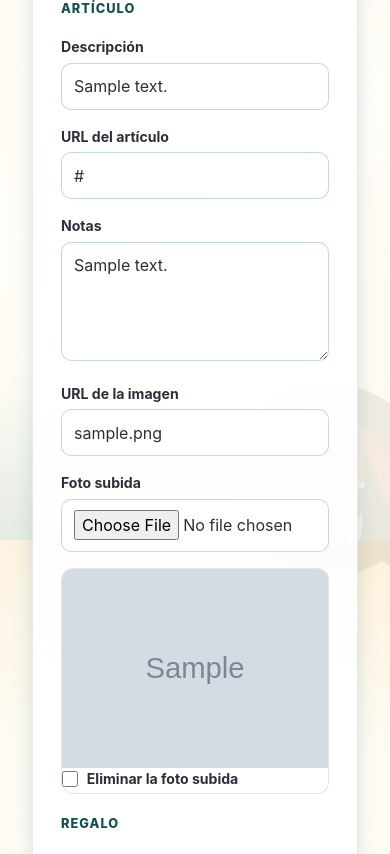
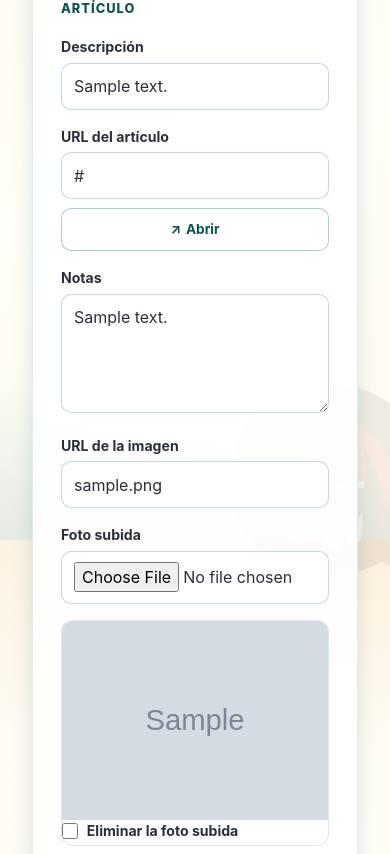
Before and after one commit to pacoqueen/cloudmarket, a Django app: page /gifts/1/edit/ in a window 390 px wide. Shown: the part 304-1158 px from the top of the page. Run offline with Django 3.2, Linux system fonts and the light colour scheme; a user stored in the database is signed in; tables that the repository leaves empty hold one stand-in row (values such as "Sample post"); grey boxes marked "Sample" are stand-in pictures; some libraries are stand-ins or nearby versions.

Commit message:
Regalos: botón para abrir la URL del artículo en pestaña nueva

```diff
--- /dev/null
+++ b/gifts/static/gifts/edit.js
@@ -0,0 +1,44 @@
+(function () {
+    var input = document.getElementById("id_url");
+    if (!input) {
+        return;
+    }
+
+    var link = document.querySelector("[data-url-open]");
+    if (!link) {
+        link = document.createElement("a");
+        link.className = "gift-add__open-link";
+        link.setAttribute("data-url-open", "");
+        link.target = "_blank";
+        link.rel = "noopener noreferrer";
+        link.title = "Abrir en una pestaña nueva";
+        link.setAttribute("aria-label", "Abrir el enlace del artículo en una pestaña nueva");
+        link.innerHTML = '<span aria-hidden="true">↗</span> Abrir';
+        input.parentNode.appendChild(link);
+    }
+
+    function normalize(value) {
+        value = value.trim();
+        if (!value) {
+            return "";
+        }
+        if (!/^[a-z][a-z0-9+.-]*:/i.test(value)) {
+            return "https://" + value;
+        }
+        return value;
+    }
+
+    function sync() {
+        var href = normalize(input.value);
+        if (!href) {
+            link.hidden = true;
+            return;
+        }
+        link.href = href;
+        link.hidden = false;
+    }
+
+    input.addEventListener("input", sync);
+    input.addEventListener("change", sync);
+    sync();
+})();
--- a/gifts/static/gifts/style.css
+++ b/gifts/static/gifts/style.css
@@ -668,6 +668,33 @@ body::after {
     background: #c8e9e4;
 }
 
+.gift-add__open-link {
+    display: inline-flex;
+    align-items: center;
+    gap: 0.3rem;
+    flex: none;
+    align-self: stretch;
+    border: 1px solid rgba(20, 108, 105, 0.35);
+    border-radius: 10px;
+    padding: 0.65rem 0.85rem;
+    color: var(--teal-dark);
+    background: #fff;
+    font: inherit;
+    font-size: 0.85rem;
+    font-weight: 750;
+    white-space: nowrap;
+    text-decoration: none;
+}
+
+.gift-add__open-link:hover {
+    background: var(--teal-soft);
+    border-color: var(--teal);
+}
+
+.gift-add__open-link[hidden] {
+    display: none;
+}
+
 .gift-add__field input:not([type="checkbox"]),
 .gift-add__field select,
 .gift-add__field textarea {
@@ -857,8 +884,10 @@ body::after {
         flex-direction: column;
     }
 
-    .gift-add__analyze {
+    .gift-add__analyze,
+    .gift-add__open-link {
         width: 100%;
+        justify-content: center;
     }
 
     .gift-add__field--wide,
--- a/gifts/templates/gifts/edit.html
+++ b/gifts/templates/gifts/edit.html
@@ -32,7 +32,18 @@
         </div>
         <div class="gift-add__field gift-add__field--wide">
           <label for="{{ form.url.id_for_label }}">{{ form.url.label }}</label>
-          {{ form.url }}
+          <div class="gift-add__url-row">
+            {{ form.url }}
+            {% firstof form.url.value gift.item.url as gift_url %}
+            {% if gift_url %}
+              <a class="gift-add__open-link" data-url-open
+                 href="{{ gift_url }}" target="_blank" rel="noopener noreferrer"
+                 title="Abrir en una pestaña nueva"
+                 aria-label="Abrir el enlace del artículo en una pestaña nueva">
+                <span aria-hidden="true">↗</span> Abrir
+              </a>
+            {% endif %}
+          </div>
           {{ form.url.errors }}
         </div>
         <div class="gift-add__field gift-add__field--wide">
@@ -102,3 +113,8 @@
   </div>
 </section>
 {% endblock content %}
+
+{% block javascript %}
+  {{ block.super }}
+  <script src="{% static 'gifts/edit.js' %}"></script>
+{% endblock javascript %}
```
Also changed, not shown: gifts/tests.py (+38 -0 lines).
